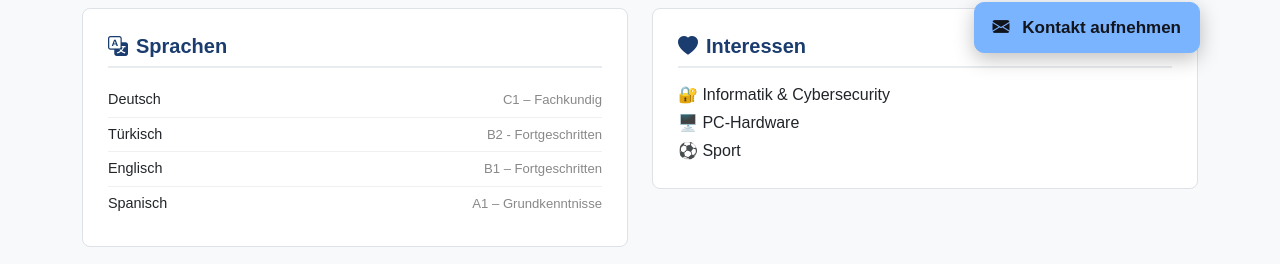
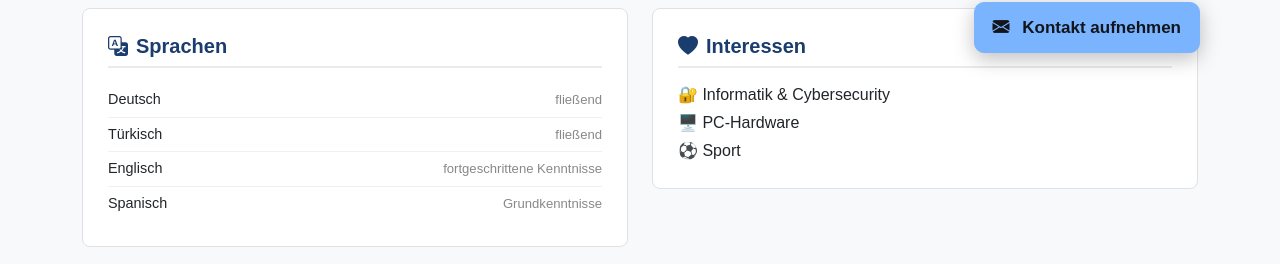
Before and after one commit to caglar74/caglar74.github.io, a plain HTML site: page index.html in a window 1280 px wide. Shown: the part 667-931 px from the top of the page. Drawn offline with nearby package versions, Linux system fonts and the light colour scheme.

Commit message:
Update language proficiency levels in index.html

```diff
--- a/index.html
+++ b/index.html
@@ -72,19 +72,19 @@
           <h5><i class="bi bi-translate me-2"></i>Sprachen</h5>
           <div class="lang-row">
             <span>Deutsch</span>
-            <span class="lang-level">C1 – Fachkundig</span>
+            <span class="lang-level">fließend</span>
           </div>
           <div class="lang-row">
             <span>Türkisch</span>
-            <span class="lang-level">B2 - Fortgeschritten</span>
+            <span class="lang-level">fließend</span>
           </div>
           <div class="lang-row">
             <span>Englisch</span>
-            <span class="lang-level">B1 – Fortgeschritten</span>
+            <span class="lang-level">fortgeschrittene Kenntnisse</span>
           </div>
           <div class="lang-row">
             <span>Spanisch</span>
-            <span class="lang-level">A1 – Grundkenntnisse</span>
+            <span class="lang-level">Grundkenntnisse</span>
           </div>
         </div>
       </div>
```
